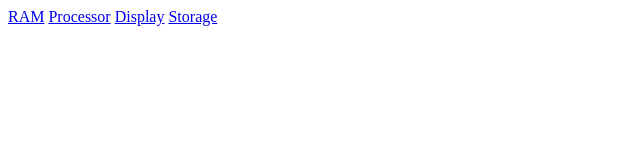
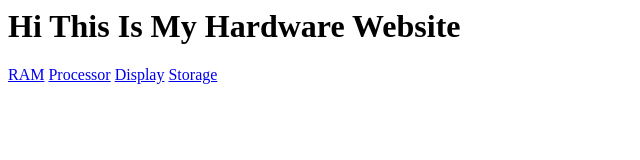
Before and after one commit to ThatKidTytan/chromebooks, a plain HTML site: page index.html in a window 1280 px wide. Shown: the whole page, without its empty margins (0-640 px from the left). Drawn offline with Linux system fonts and the light colour scheme.

Commit message:
Update index.html

```diff
--- a/index.html
+++ b/index.html
@@ -1,4 +1,6 @@
 <html>
+     <body>
+          <h1>Hi This Is My Hardware Website</h1>
 <div class= "topnav"
      id="myTopnav">
   <a href= "ram.html">RAM</a>
@@ -8,4 +10,5 @@
   <a
      href="storage.html">Storage</a>
   </div>
+     </body>
 </html>
```
